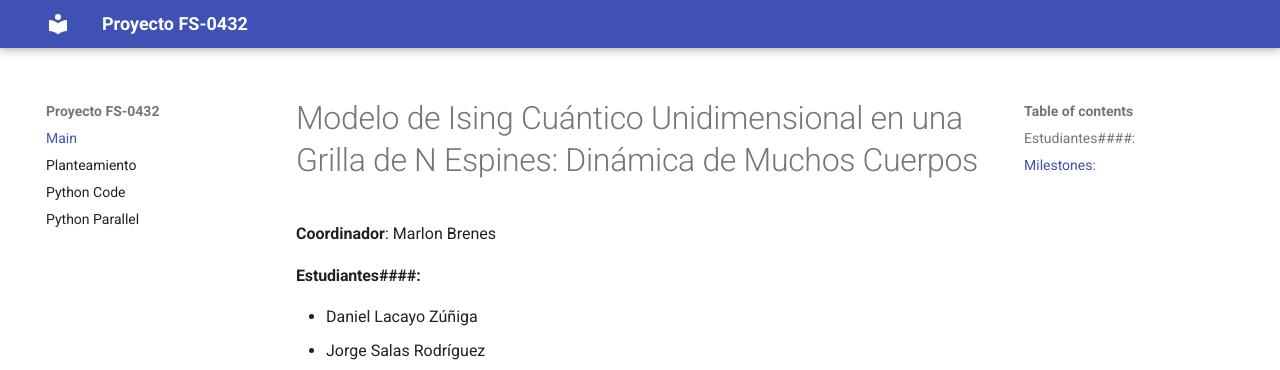
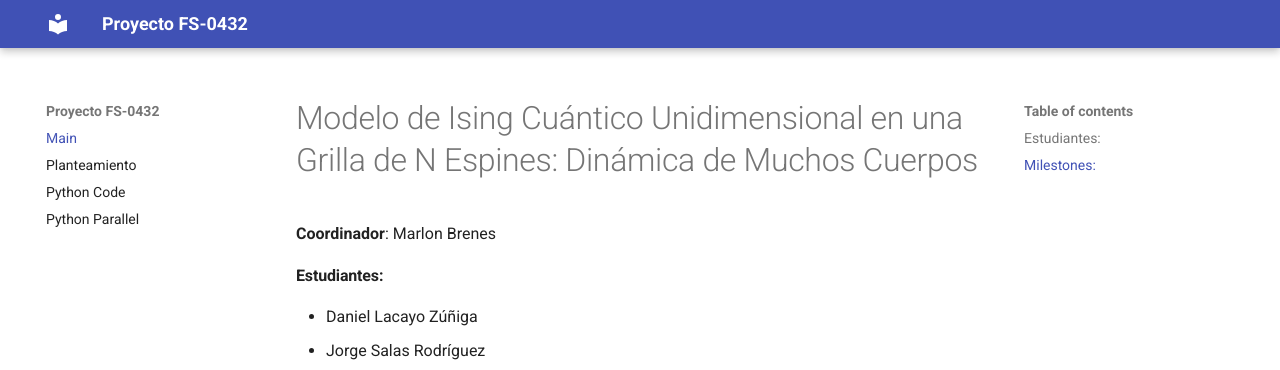
Before and after one commit to BrayCal/Proyecto-FS-0432, an MkDocs documentation site: the page built from docs/index.md, in a window 1280 px wide and 1221 px high. Shown: the top 370 px of the window. Built offline with MkDocs 1.6.1 and Material for MkDocs 9.7.7, drawn with Linux system fonts in a browser that asks for light colours.

Commit message:
Nombres bien

```diff
--- a/docs/index.md
+++ b/docs/index.md
@@ -2,7 +2,7 @@
 
 **Coordinador**: Marlon Brenes
 
-####Estudiantes####:
+####Estudiantes:
  - Daniel Lacayo Zúñiga
  - Jorge Salas Rodríguez
  - Jorge Ramsés Jiménez Ramírez
```
Also changed, not shown: site/index.html.
